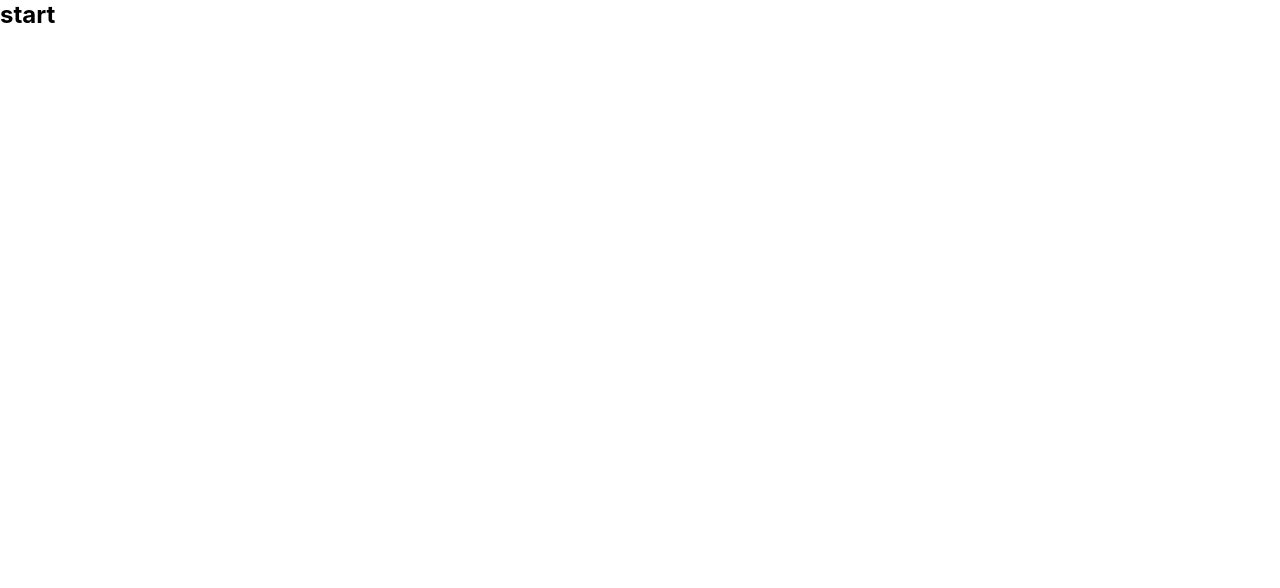
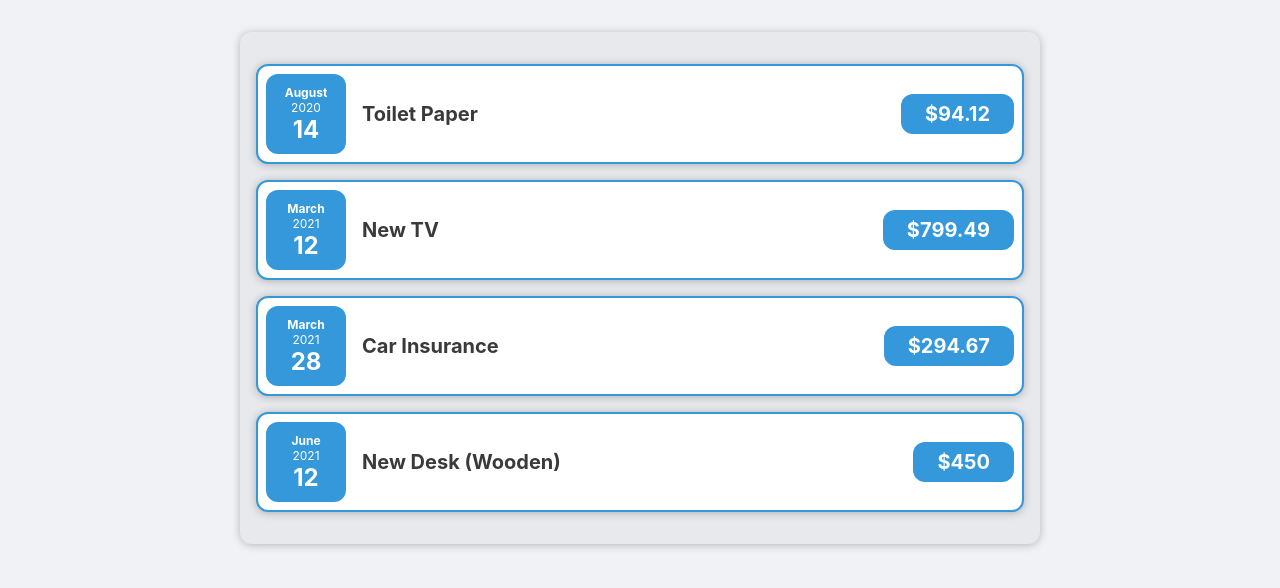
Before and after one commit to eunbyulcheon/expense-tracker, a React (Create React App) app: page / in a window 1280 px wide. Shown: the top 588 px of the page. Built offline with nearby package versions, Linux system fonts and the light colour scheme.

Commit message:
Add: Initial UI layout

```diff
--- a/src/App.js
+++ b/src/App.js
@@ -1,12 +1,35 @@
+import Expenses from './components/Expenses/Expenses';
 import GlobalStyles from './styles/GlobalStyles';
 
-function App() {
+const App = () => {
+  const expenses = [
+    {
+      id: 'e1',
+      title: 'Toilet Paper',
+      amount: 94.12,
+      date: new Date(2020, 7, 14),
+    },
+    { id: 'e2', title: 'New TV', amount: 799.49, date: new Date(2021, 2, 12) },
+    {
+      id: 'e3',
+      title: 'Car Insurance',
+      amount: 294.67,
+      date: new Date(2021, 2, 28),
+    },
+    {
+      id: 'e4',
+      title: 'New Desk (Wooden)',
+      amount: 450,
+      date: new Date(2021, 5, 12),
+    },
+  ];
+
   return (
-    <div>
+    <>
       <GlobalStyles />
-      <h2>start</h2>
-    </div>
+      <Expenses expenses={expenses} />
+    </>
   );
-}
+};
 
 export default App;
--- /dev/null
+++ b/src/components/Expenses/ExpenseDate.js
@@ -0,0 +1,44 @@
+import React from 'react';
+import styled from 'styled-components';
+
+const ExpenseDate = ({ date }) => {
+  const month = date.toLocaleString('en-US', { month: 'long' });
+  const day = date.toLocaleString('en-US', { day: '2-digit' });
+  const year = date.getFullYear();
+
+  return (
+    <Date>
+      <Month>{month}</Month>
+      <Year>{year}</Year>
+      <Day>{day}</Day>
+    </Date>
+  );
+};
+
+const Date = styled.div`
+  display: flex;
+  flex-direction: column;
+  align-items: center;
+  justify-content: center;
+  width: 5rem;
+  height: 5rem;
+  border-radius: 12px;
+  background-color: #3498db;
+  color: #fff;
+`;
+
+const Month = styled.div`
+  font-size: 0.75rem;
+  font-weight: bold;
+`;
+
+const Year = styled.div`
+  font-size: 0.75rem;
+`;
+
+const Day = styled.div`
+  font-size: 1.5rem;
+  font-weight: bold;
+`;
+
+export default ExpenseDate;
--- /dev/null
+++ b/src/components/Expenses/ExpenseItem.js
@@ -0,0 +1,71 @@
+import React from 'react';
+import ExpenseDate from './ExpenseDate';
+import styled from 'styled-components';
+
+const ExpenseItem = ({ title, price, date }) => {
+  return (
+    <Container>
+      <ExpenseDate date={date} />
+      <Description>
+        <Title>{title}</Title>
+        <Price>${price}</Price>
+      </Description>
+    </Container>
+  );
+};
+
+const Container = styled.section`
+  display: flex;
+  justify-content: space-between;
+  align-items: center;
+  padding: 0.5rem;
+  margin: 1rem 0;
+  border: 2px solid #3498db;
+  border-radius: 12px;
+  box-shadow: 0 1px 8px rgba(0, 0, 0, 0.25);
+  background-color: #fff;
+`;
+
+const Description = styled.div`
+  display: flex;
+  flex-direction: column;
+  align-items: flex-end;
+  gap: 1rem;
+  flex-flow: column-reverse;
+  justify-content: flex-start;
+  flex: 1;
+
+  @media (min-width: 580px) {
+    flex-direction: row;
+    align-items: center;
+    justify-content: flex-start;
+    flex: 1;
+  }
+`;
+
+const Title = styled.h2`
+  flex: 1;
+  margin: 0 1rem;
+  color: #3a3a3a;
+  font-size: 1rem;
+
+  @media (min-width: 580px) {
+    font-size: 1.25rem;
+  }
+`;
+
+const Price = styled.div`
+  padding: 0.5rem;
+  border-radius: 12px;
+  background-color: #3498db;
+  color: white;
+  font-size: 1rem;
+  font-weight: bold;
+
+  @media (min-width: 580px) {
+    font-size: 1.25rem;
+    padding: 0.5rem 1.5rem;
+  }
+`;
+
+export default ExpenseItem;
--- /dev/null
+++ b/src/components/Expenses/Expenses.js
@@ -0,0 +1,30 @@
+import React from 'react';
+import ExpenseItem from './ExpenseItem';
+import styled from 'styled-components';
+
+const Expenses = ({ expenses }) => {
+  return (
+    <Container>
+      {expenses.map(list => (
+        <ExpenseItem
+          key={list.id}
+          title={list.title}
+          price={list.amount}
+          date={list.date}
+        />
+      ))}
+    </Container>
+  );
+};
+
+const Container = styled.div`
+  padding: 1rem;
+  background-color: rgba(189, 195, 199, 0.2);
+  margin: 2rem auto;
+  width: 50rem;
+  max-width: 95%;
+  border-radius: 12px;
+  box-shadow: 0 1px 8px rgba(0, 0, 0, 0.25);
+`;
+
+export default Expenses;
--- a/src/styles/GlobalStyles.js
+++ b/src/styles/GlobalStyles.js
@@ -8,6 +8,7 @@ const GlobalStyles = createGlobalStyle`
     }
 
     body {
+        background-color: #f1f2f6;
         font-family: -apple-system, BlinkMacSystemFont, 'Segoe UI', 'Roboto', 'Oxygen',
             'Ubuntu', 'Cantarell', 'Fira Sans', 'Droid Sans', 'Helvetica Neue',
             sans-serif;
```
